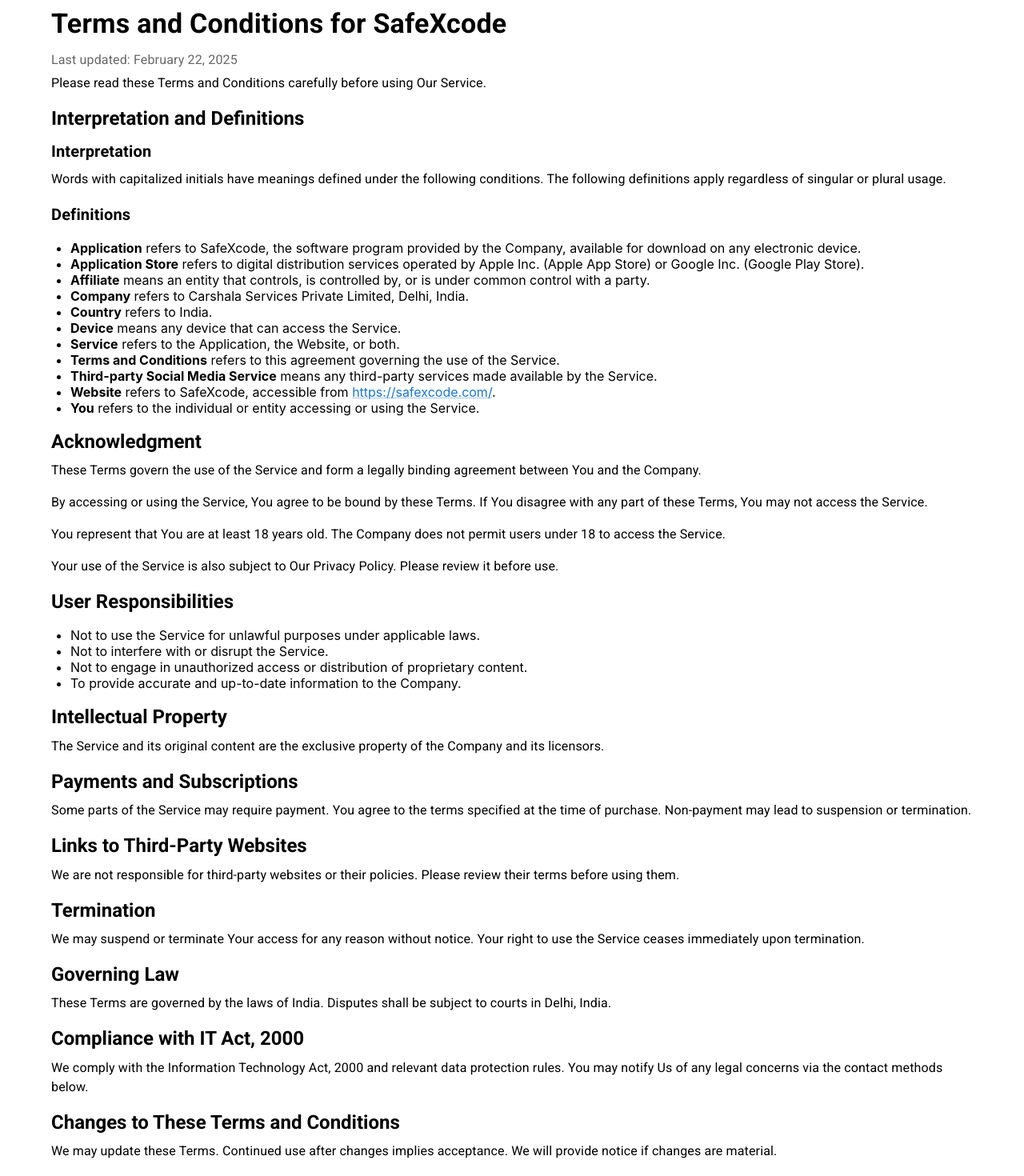
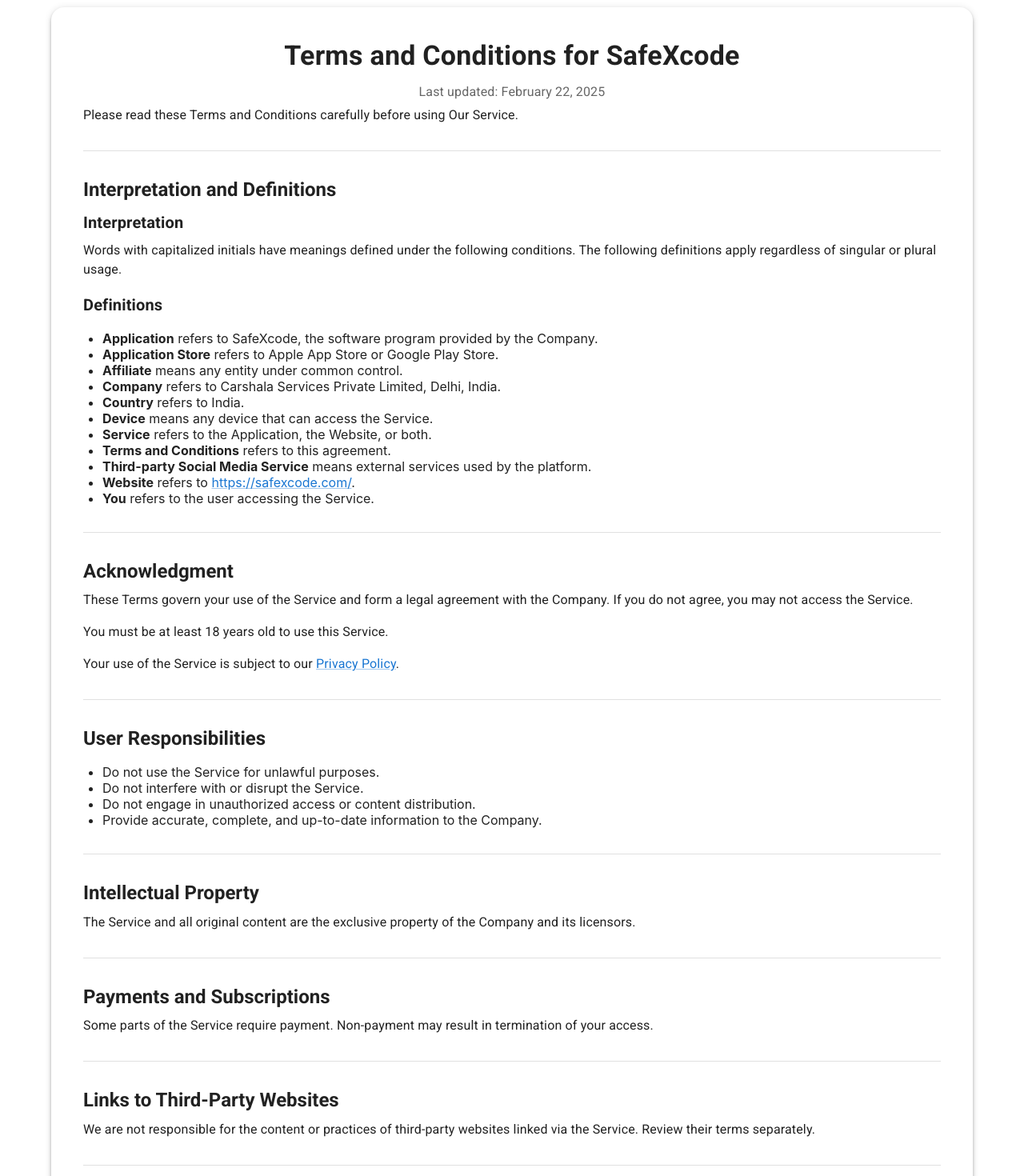
Before and after one commit to SRavi285/safexcode, a React (Create React App) app: page /termsconditions in a window 1280 px wide. Shown: the part 120-1590 px from the top of the page at 80% size. Built offline with nearby package versions, Linux system fonts and the light colour scheme.

Commit message:
add pages and update some issues

```diff
--- a/src/components/TermsConditions.js
+++ b/src/components/TermsConditions.js
@@ -1,20 +1,35 @@
 import React from "react";
-import { Container, Typography, Box, Link } from "@mui/material";
+import {
+  Container,
+  Typography,
+  Box,
+  Link,
+  Paper,
+  Divider,
+} from "@mui/material";
 
 const TermsAndConditions = () => {
   return (
     <Container sx={{ py: 8 }}>
-      <Typography variant="h4" fontWeight="bold" gutterBottom>
+      <Paper elevation={4} sx={{ p: { xs: 3, md: 5 }, borderRadius: 4 }}>
+        <Typography
+          variant="h4"
+          fontWeight="bold"
+          gutterBottom
+          textAlign="center"
+        >
           Terms and Conditions for SafeXcode
         </Typography>
-      <Typography color="text.secondary" gutterBottom>
+        <Typography color="text.secondary" gutterBottom textAlign="center">
           Last updated: February 22, 2025
         </Typography>
 
-      <Typography variant="body1" paragraph>
+        <Typography paragraph>
           Please read these Terms and Conditions carefully before using Our
           Service.
         </Typography>
+
+        <Divider sx={{ my: 4 }} />
 
         <Typography variant="h5" fontWeight="bold" gutterBottom>
           Interpretation and Definitions
@@ -34,152 +49,161 @@
         </Typography>
         <Box component="ul" pl={3}>
           <li>
-          <strong>Application</strong> refers to SafeXcode, the software program
-          provided by the Company, available for download on any electronic
-          device.
+            <strong>Application</strong> refers to SafeXcode, the software
+            program provided by the Company.
           </li>
           <li>
-          <strong>Application Store</strong> refers to digital distribution
-          services operated by Apple Inc. (Apple App Store) or Google Inc.
-          (Google Play Store).
+            <strong>Application Store</strong> refers to Apple App Store or
+            Google Play Store.
           </li>
           <li>
-          <strong>Affiliate</strong> means an entity that controls, is
-          controlled by, or is under common control with a party.
+            <strong>Affiliate</strong> means any entity under common control.
           </li>
           <li>
-          <strong>Company</strong> refers to Carshala Services Private Limited,
-          Delhi, India.
+            <strong>Company</strong> refers to Carshala Services Private
+            Limited, Delhi, India.
           </li>
           <li>
             <strong>Country</strong> refers to India.
           </li>
           <li>
-          <strong>Device</strong> means any device that can access the Service.
+            <strong>Device</strong> means any device that can access the
+            Service.
           </li>
           <li>
             <strong>Service</strong> refers to the Application, the Website, or
             both.
           </li>
           <li>
-          <strong>Terms and Conditions</strong> refers to this agreement
-          governing the use of the Service.
+            <strong>Terms and Conditions</strong> refers to this agreement.
           </li>
           <li>
-          <strong>Third-party Social Media Service</strong> means any
-          third-party services made available by the Service.
+            <strong>Third-party Social Media Service</strong> means external
+            services used by the platform.
           </li>
           <li>
-          <strong>Website</strong> refers to SafeXcode, accessible from{" "}
+            <strong>Website</strong> refers to{" "}
             <Link href="https://safexcode.com/" target="_blank" rel="noopener">
               https://safexcode.com/
             </Link>
             .
           </li>
           <li>
-          <strong>You</strong> refers to the individual or entity accessing or
-          using the Service.
+            <strong>You</strong> refers to the user accessing the Service.
           </li>
         </Box>
+
+        <Divider sx={{ my: 4 }} />
 
         <Typography variant="h5" fontWeight="bold" gutterBottom>
           Acknowledgment
         </Typography>
         <Typography paragraph>
-        These Terms govern the use of the Service and form a legally binding
-        agreement between You and the Company.
+          These Terms govern your use of the Service and form a legal agreement
+          with the Company. If you do not agree, you may not access the Service.
         </Typography>
         <Typography paragraph>
-        By accessing or using the Service, You agree to be bound by these Terms.
-        If You disagree with any part of these Terms, You may not access the
-        Service.
+          You must be at least 18 years old to use this Service.
         </Typography>
         <Typography paragraph>
-        You represent that You are at least 18 years old. The Company does not
-        permit users under 18 to access the Service.
+          Your use of the Service is subject to our{" "}
+          <Link href="https://safexcode.com/privacy" target="_blank">
+            Privacy Policy
+          </Link>
+          .
         </Typography>
-      <Typography paragraph>
-        Your use of the Service is also subject to Our Privacy Policy. Please
-        review it before use.
-      </Typography>
+
+        <Divider sx={{ my: 4 }} />
 
         <Typography variant="h5" fontWeight="bold" gutterBottom>
           User Responsibilities
         </Typography>
         <Box component="ul" pl={3}>
+          <li>Do not use the Service for unlawful purposes.</li>
+          <li>Do not interfere with or disrupt the Service.</li>
+          <li>Do not engage in unauthorized access or content distribution.</li>
           <li>
-          Not to use the Service for unlawful purposes under applicable laws.
+            Provide accurate, complete, and up-to-date information to the
+            Company.
           </li>
-        <li>Not to interfere with or disrupt the Service.</li>
-        <li>
-          Not to engage in unauthorized access or distribution of proprietary
-          content.
-        </li>
-        <li>To provide accurate and up-to-date information to the Company.</li>
         </Box>
+
+        <Divider sx={{ my: 4 }} />
 
         <Typography variant="h5" fontWeight="bold" gutterBottom>
           Intellectual Property
         </Typography>
         <Typography paragraph>
-        The Service and its original content are the exclusive property of the
+          The Service and all original content are the exclusive property of the
           Company and its licensors.
         </Typography>
+
+        <Divider sx={{ my: 4 }} />
 
         <Typography variant="h5" fontWeight="bold" gutterBottom>
           Payments and Subscriptions
         </Typography>
         <Typography paragraph>
-        Some parts of the Service may require payment. You agree to the terms
-        specified at the time of purchase. Non-payment may lead to suspension or
-        termination.
+          Some parts of the Service require payment. Non-payment may result in
+          termination of your access.
         </Typography>
+
+        <Divider sx={{ my: 4 }} />
 
         <Typography variant="h5" fontWeight="bold" gutterBottom>
           Links to Third-Party Websites
         </Typography>
         <Typography paragraph>
-        We are not responsible for third-party websites or their policies.
-        Please review their terms before using them.
+          We are not responsible for the content or practices of third-party
+          websites linked via the Service. Review their terms separately.
         </Typography>
+
+        <Divider sx={{ my: 4 }} />
 
         <Typography variant="h5" fontWeight="bold" gutterBottom>
           Termination
         </Typography>
         <Typography paragraph>
-        We may suspend or terminate Your access for any reason without notice.
-        Your right to use the Service ceases immediately upon termination.
+          The Company may terminate your access without notice for any reason,
+          including breach of these Terms.
         </Typography>
+
+        <Divider sx={{ my: 4 }} />
 
         <Typography variant="h5" fontWeight="bold" gutterBottom>
           Governing Law
         </Typography>
         <Typography paragraph>
-        These Terms are governed by the laws of India. Disputes shall be subject
-        to courts in Delhi, India.
+          These Terms are governed by the laws of India. All disputes will be
+          resolved in the courts of Delhi, India.
         </Typography>
+
+        <Divider sx={{ my: 4 }} />
 
         <Typography variant="h5" fontWeight="bold" gutterBottom>
           Compliance with IT Act, 2000
         </Typography>
         <Typography paragraph>
-        We comply with the Information Technology Act, 2000 and relevant data
-        protection rules. You may notify Us of any legal concerns via the
-        contact methods below.
+          We comply with the Information Technology Act, 2000 and related rules.
+          Contact us if you find content violating applicable laws.
         </Typography>
+
+        <Divider sx={{ my: 4 }} />
 
         <Typography variant="h5" fontWeight="bold" gutterBottom>
           Changes to These Terms and Conditions
         </Typography>
         <Typography paragraph>
-        We may update these Terms. Continued use after changes implies
-        acceptance. We will provide notice if changes are material.
+          We may update these Terms at any time. Continued use implies
+          acceptance of the updated Terms.
         </Typography>
+
+        <Divider sx={{ my: 4 }} />
 
         <Typography variant="h5" fontWeight="bold" gutterBottom>
           Contact Us
         </Typography>
-      <Typography paragraph>If You have any questions:</Typography>
+        <Typography paragraph>If you have any questions, reach out:</Typography>
         <Box pl={3}>
           <Typography>
             Email:{" "}
@@ -193,6 +217,7 @@
           </Typography>
           <Typography>Phone: +91-9158977766</Typography>
         </Box>
+      </Paper>
     </Container>
   );
 };
```
Also changed, not shown: src/components/Privacy.js (+100 -44 lines). Lines whose indentation alone changed are shown as unchanged.
